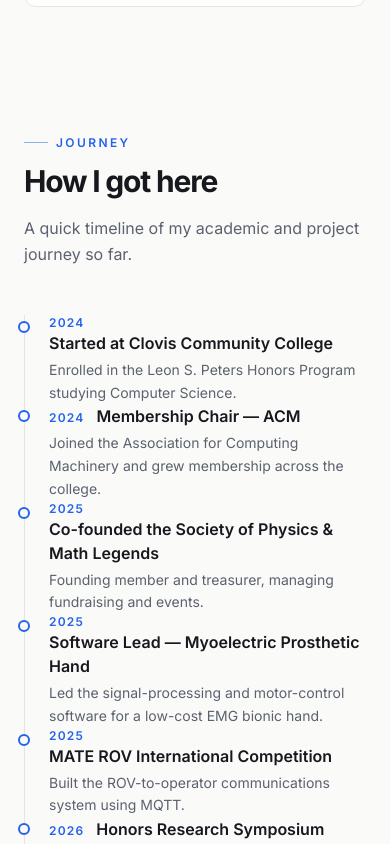
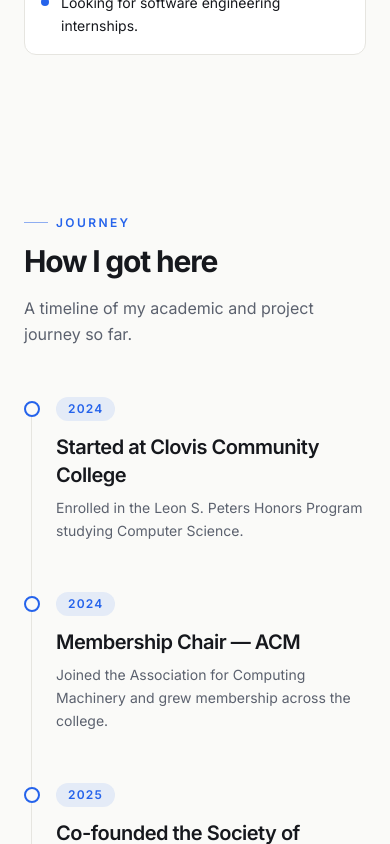
Before and after one commit to Ishanarora35/portfolio, a Next.js app: page / in a window 390 px wide. Shown: the part 3980-4824 px from the top of the page. Built offline with nearby package versions, Linux system fonts and the light colour scheme.

Commit message:
Add files via upload

```diff
--- a/src/app/page.tsx
+++ b/src/app/page.tsx
@@ -17,7 +17,7 @@ export default function Home() {
       <Hero />
 
       {/* Featured Projects */}
-      <Section className="py-16">
+      <Section className="py-20">
         <Reveal>
           <SectionHeading
             eyebrow="Featured Projects"
@@ -40,7 +40,7 @@ export default function Home() {
       </Section>
 
       {/* Currently */}
-      <Section className="py-16">
+      <Section className="py-20">
         <div className="grid gap-10 lg:grid-cols-[1fr_1.4fr]">
           <Reveal>
             <SectionHeading eyebrow="Now" title="What I'm working on" />
@@ -61,39 +61,59 @@ export default function Home() {
         </div>
       </Section>
 
-      {/* Journey timeline */}
-      <Section className="py-16">
+      {/* Journey timeline — spacious two-column layout */}
+      <Section className="py-20">
         <Reveal>
           <SectionHeading
             eyebrow="Journey"
             title="How I got here"
-            description="A quick timeline of my academic and project journey so far."
+            description="A timeline of my academic and project journey so far."
           />
         </Reveal>
-        <ol className="relative border-l border-line pl-6">
+
+        <div className="relative mt-4">
+          {/* vertical line */}
+          <div
+            aria-hidden
+            className="absolute left-[7px] top-2 bottom-2 w-px bg-line md:left-1/2"
+          />
+          <div className="space-y-12 md:space-y-16">
             {journey.map((item, i) => (
               <Reveal key={i} delay={i * 0.04}>
-              <li className="mb-9 last:mb-0">
-                <span className="absolute -left-[7px] mt-1.5 h-3 w-3 rounded-full border-2 border-accent bg-base" />
-                <div className="flex flex-wrap items-baseline gap-x-3">
-                  <span className="text-xs font-semibold uppercase tracking-widest text-accent">
+                <div
+                  className={`relative grid gap-4 md:grid-cols-2 md:gap-12 ${
+                    i % 2 === 0 ? "" : "md:[&>*:first-child]:col-start-2"
+                  }`}
+                >
+                  {/* node */}
+                  <span
+                    aria-hidden
+                    className="absolute left-0 top-1.5 h-4 w-4 -translate-x-[0px] rounded-full border-2 border-accent bg-base md:left-1/2 md:-translate-x-1/2"
+                  />
+                  <div
+                    className={`pl-8 md:pl-0 ${
+                      i % 2 === 0 ? "md:pr-12 md:text-right" : "md:col-start-2 md:pl-12"
+                    }`}
+                  >
+                    <span className="inline-block rounded-full bg-accent/10 px-3 py-1 text-xs font-semibold uppercase tracking-widest text-accent">
                       {item.year}
                     </span>
-                  <h3 className="text-base font-semibold text-ink">
+                    <h3 className="mt-3 text-xl font-semibold tracking-tight text-ink">
                       {item.title}
                     </h3>
-                </div>
-                <p className="mt-1 text-sm leading-relaxed text-muted">
+                    <p className="mt-2 text-sm leading-relaxed text-muted">
                       {item.detail}
                     </p>
-              </li>
+                  </div>
+                </div>
               </Reveal>
             ))}
-        </ol>
+          </div>
+        </div>
       </Section>
 
       {/* Skills */}
-      <Section className="py-16">
+      <Section className="py-20">
         <Reveal>
           <SectionHeading eyebrow="Skills" title="Technologies I work with" />
         </Reveal>
@@ -121,7 +141,7 @@ export default function Home() {
       </Section>
 
       {/* Experience snapshot */}
-      <Section className="py-16">
+      <Section className="py-20">
         <Reveal>
           <SectionHeading eyebrow="Experience" title="Education & involvement" />
         </Reveal>
@@ -166,17 +186,17 @@ export default function Home() {
       </Section>
 
       {/* Contact CTA */}
-      <Section className="py-16">
+      <Section className="py-20">
         <Reveal>
-          <div className="overflow-hidden rounded-2xl border border-line bg-card px-6 py-12 text-center sm:px-12">
-            <h2 className="text-2xl font-bold text-ink sm:text-3xl">
+          <div className="overflow-hidden rounded-2xl border border-line bg-card px-6 py-14 text-center sm:px-12">
+            <h2 className="text-3xl font-bold tracking-tight text-ink sm:text-4xl">
               Let&apos;s work together
             </h2>
             <p className="mx-auto mt-3 max-w-xl text-muted">
               I&apos;m looking for software engineering internships and always
               happy to talk about interesting projects.
             </p>
-            <div className="mt-7 flex flex-wrap justify-center gap-3">
+            <div className="mt-8 flex flex-wrap justify-center gap-3">
               <Button href="/contact">
                 Get in touch <ArrowRight size={16} />
               </Button>
```
Lines whose indentation alone changed are shown as unchanged.
